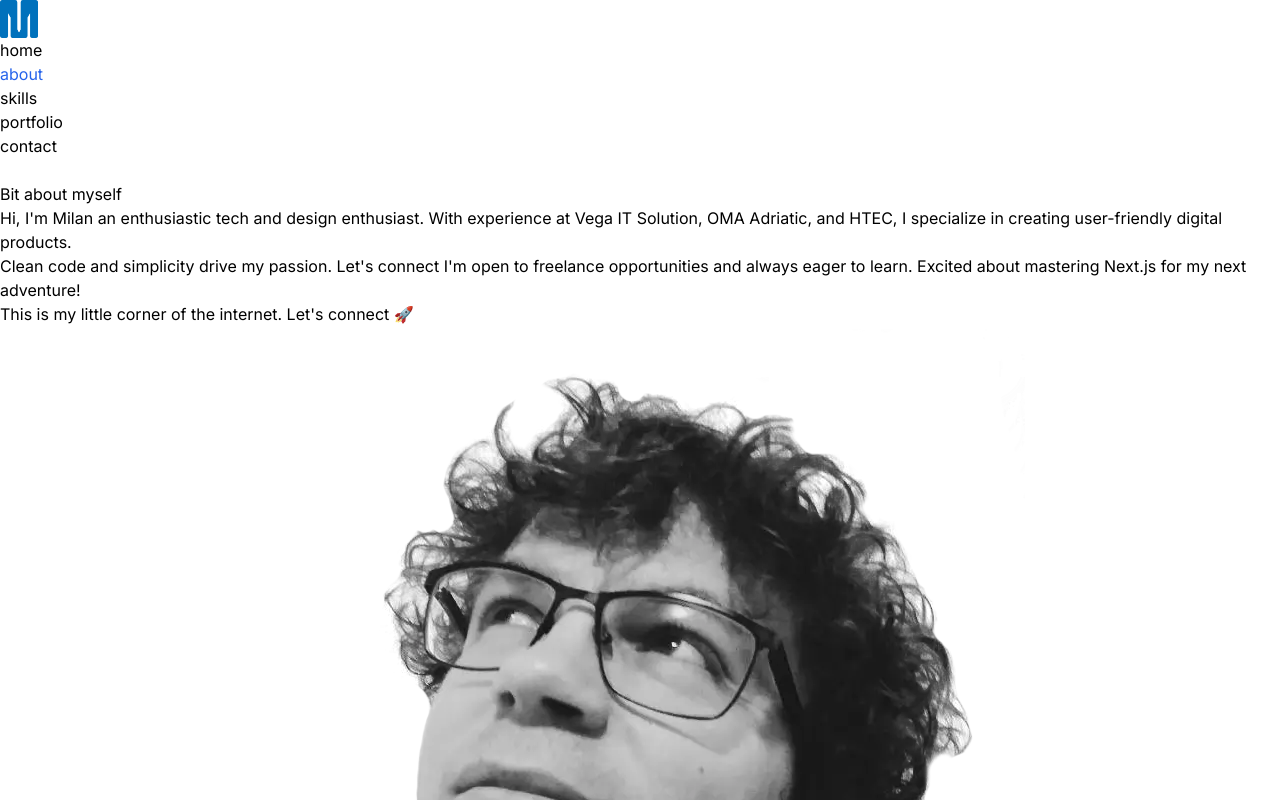
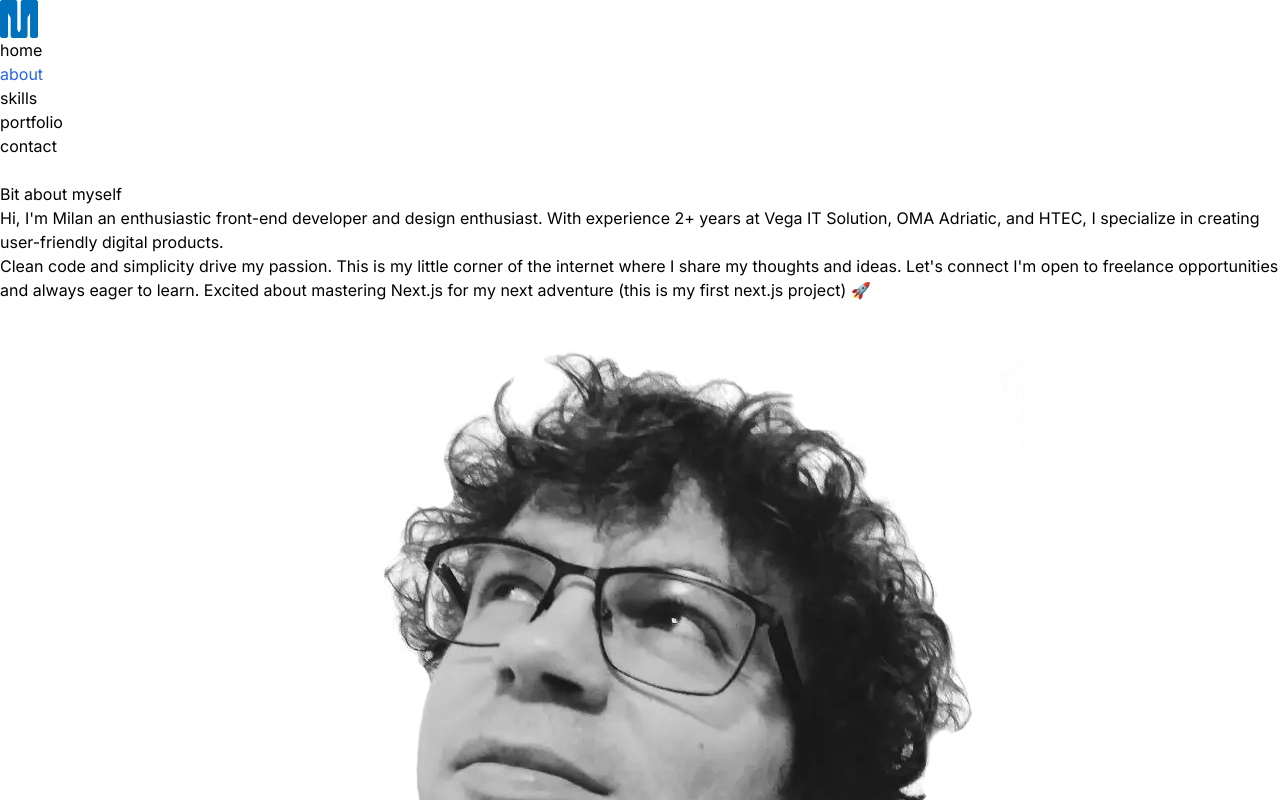
Before and after one commit to milanzivanov/next-portfolio, a Next.js app: page /about in a window 1280 px wide. Shown: the top 800 px of the page. Built offline with nearby package versions, Linux system fonts and the light colour scheme.

Commit message:
edited text in about page

```diff
--- a/app/_components/PortfolioCard.jsx
+++ b/app/_components/PortfolioCard.jsx
@@ -11,6 +11,8 @@ function PortfolioCard({ work }) {
           <h2 className="tracking-wider text-xl pb-1 font-semibold text-gray-800">
             {work.title}
           </h2>
+
+          <div className="relative">
             <Image
               src={work.src}
               style={{ width: "auto", height: "auto" }}
@@ -20,6 +22,8 @@ function PortfolioCard({ work }) {
               priority
               className="object-cover rounded-md"
             />
+            <div className="absolute inset-0 bg-gray-800/10"></div>
+          </div>
         </Link>
       </div>
     </>
--- a/app/about/page.jsx
+++ b/app/about/page.jsx
@@ -17,8 +17,8 @@ function AboutPage() {
               Bit about myself
             </h1>
             <p className="text-grey-200 text-base md:text-lg">
-              Hi, I&apos;m Milan an enthusiastic tech and design enthusiast.
-              With experience at{" "}
+              Hi, I&apos;m Milan an enthusiastic front-end developer and design
+              enthusiast. With experience 2+ years at{" "}
               <span className="font-semibold text-blue-500">
                 Vega IT Solution
               </span>
@@ -27,15 +27,13 @@ function AboutPage() {
               and <span className="font-semibold text-blue-500">HTEC</span>, I
               specialize in creating user-friendly digital products.
             </p>
-            <p>
-              Clean code and simplicity drive my passion. Let&apos;s connect
-              I&apos;m open to freelance opportunities and always eager to
-              learn. Excited about mastering{" "}
+            <p className="text-grey-200 text-base md:text-lg">
+              Clean code and simplicity drive my passion. This is my little
+              corner of the internet where I share my thoughts and ideas.
+              Let&apos;s connect I&apos;m open to freelance opportunities and
+              always eager to learn. Excited about mastering{" "}
               <span className="font-semibold text-blue-500">Next.js</span> for
-              my next adventure!
-            </p>
-            <p>
-              This is my little corner of the internet. Let&apos;s connect 🚀
+              my next adventure (this is my first next.js project) 🚀
             </p>
           </div>
           <div className="flex-1">
--- a/app/page.js
+++ b/app/page.js
@@ -28,7 +28,7 @@ export default function HomePage() {
 
       <div className="relative z-10 w-full py-5">
         <div className="max-w-7xl mx-auto relative z-10 mb-0 md:mb-[86px]">
-          <h1 className="px-5 block text-[1.7rem] leading-[2.3rem] lg:text-[5rem] tracking-wide lg:leading-[5.5rem]">
+          <h1 className="px-5 block text-[1.7rem] leading-[2.3rem] md:text-[3.5rem] lg:text-[5rem] tracking-wide lg:leading-[5.5rem]">
             <span className="block text-slate-800">
               I am{" "}
               <span className="font-extrabold bg-gradient-to-r from-[#0071bc] to-[#6366f1] bg-clip-text text-transparent">
```
Lines whose indentation alone changed are shown as unchanged.
